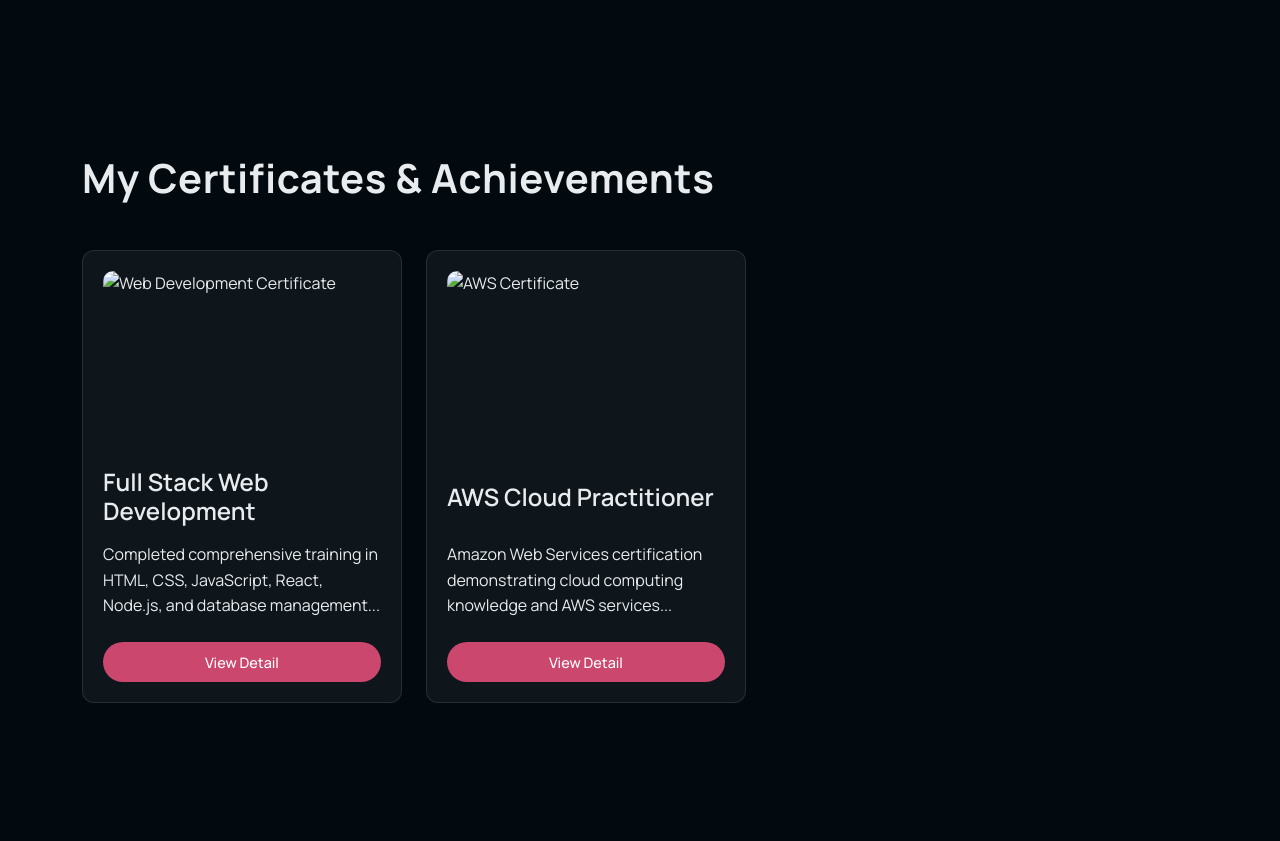
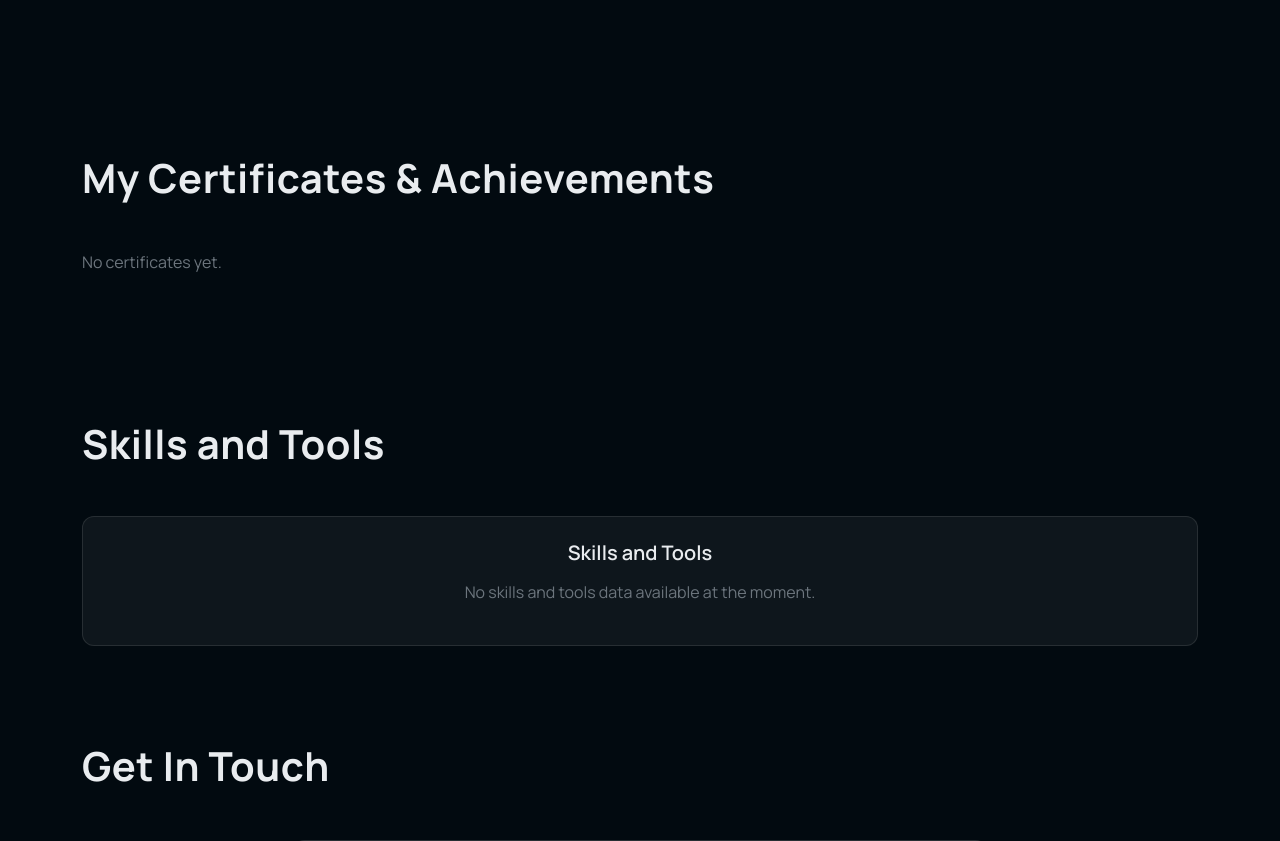
Before and after one commit to Jauziyah/porto_new, a CodeIgniter 4 app: the page made by app/Views/portofolio/main_layout.php in a window 1280 px wide. Shown: the part 1230-2071 px from the top of the page. Run offline with PHP 8.4 and a stand-in for CodeIgniter, Linux system fonts and the light colour scheme; the template is opened without the code that fills it, so the values that code supplies are empty; some libraries are stand-ins or nearby versions.

Commit message:
certificates in porto

```diff
--- a/app/Controllers/Porto_controller.php
+++ b/app/Controllers/Porto_controller.php
@@ -25,6 +25,7 @@ class Porto_controller extends BaseController
         $data['whatIDo'] = $this->model->getUserWhatIDo();
         $data['projects'] = $this->model->getAllProjectData();
         $data['techStack'] = $this->model->getTechStack();
+        $data['certificates'] = $this->model->getCertificates(1);
         return view('portofolio/main_layout', $data);
     }
 
--- a/app/Models/Porto_model.php
+++ b/app/Models/Porto_model.php
@@ -151,7 +151,7 @@ class Porto_model extends Model
         public function getCertificates($userId = null)
     {
         $builder = $this->db->table('certificates')
-            ->select('id, user_id, title, slug, image_url, description, issued_by, achieved_at, created_at, updated_at');
+            ->select('id, user_id, title, slug, image_url, description, issued_by, achieved_at, credential_id');
 
         if ($userId !== null) {
             $builder->where('user_id', $userId);
--- a/app/Views/portofolio/main_layout.php
+++ b/app/Views/portofolio/main_layout.php
@@ -1072,26 +1072,67 @@
 
             <!-- Horizontal Scroll Slider -->
             <div class="certificate-slider d-flex overflow-auto pb-3">
-
-                <!-- Certificate 1 -->
-                <div class="certificate-card me-4 flex-shrink-0">
-                    <img src="https://via.placeholder.com/400x250/2A2A2A/3a86ff?text=Web+Development+Certificate" class="certificate-img mb-3" alt="Web Development Certificate">
-                    <h4>Full Stack Web Development</h4>
-                    <p>Completed comprehensive training in HTML, CSS, JavaScript, React, Node.js, and database management...</p>
-                    <button class="btn btn-detail" data-bs-toggle="modal" data-bs-target="#certificateModal1">View Detail</button>
-                </div>
-
-                <!-- Certificate 2 -->
-                <div class="certificate-card me-4 flex-shrink-0">
-                    <img src="https://via.placeholder.com/400x250/2A2A2A/3a86ff?text=AWS+Certified" class="certificate-img mb-3" alt="AWS Certificate">
-                    <h4>AWS Cloud Practitioner</h4>
-                    <p>Amazon Web Services certification demonstrating cloud computing knowledge and AWS services...</p>
-                    <button class="btn btn-detail" data-bs-toggle="modal" data-bs-target="#certificateModal2">View Detail</button>
-                </div>
-
+                <?php if (!empty($certificates)): ?>
+                    <?php foreach ($certificates as $cert): ?>
+                        <div class="certificate-card me-4 flex-shrink-0">
+                            <?php if (!empty($cert['image_url'])): ?>
+                                <img src="<?= base_url('upload/profile/' . $cert['image_url']) ?>" class="certificate-img mb-3" alt="<?= esc($cert['title']) ?>">
+                            <?php else: ?>
+                                <img src="https://via.placeholder.com/400x250/2A2A2A/3a86ff?text=Certificate" class="certificate-img mb-3" alt="Certificate">
+                            <?php endif; ?>
+                            <h4><?= esc($cert['title']) ?></h4>
+                            <p>
+                                <?php if (!empty($cert['description'])): ?>
+                                    <?= esc(mb_strimwidth($cert['description'], 0, 110, '...')) ?>
+                                <?php else: ?>
+                                    Issued by <?= esc($cert['issued_by'] ?? '-') ?><?php if (!empty($cert['achieved_at'])): ?> • <?= esc(date('Y', strtotime($cert['achieved_at']))) ?><?php endif; ?>
+                                <?php endif; ?>
+                            </p>
+                            <button class="btn btn-detail" data-bs-toggle="modal" data-bs-target="#certificateModal<?= (int)$cert['id'] ?>">View Detail</button>
+                        </div>
+                    <?php endforeach; ?>
+                <?php else: ?>
+                    <div class="text-muted">No certificates yet.</div>
+                <?php endif; ?>
             </div>
         </div>
     </section>
+
+    <?php if (!empty($certificates)): ?>
+        <?php foreach ($certificates as $cert): ?>
+            <div class="modal fade" id="certificateModal<?= (int)$cert['id'] ?>" tabindex="-1" aria-labelledby="certificateModal<?= (int)$cert['id'] ?>Label" aria-hidden="true">
+                <div class="modal-dialog modal-lg">
+                    <div class="modal-content">
+                        <div class="modal-header">
+                            <h5 class="modal-title" id="certificateModal<?= (int)$cert['id'] ?>Label"><?= esc($cert['title']) ?></h5>
+                            <button type="button" class="btn-close" data-bs-dismiss="modal" aria-label="Close"></button>
+                        </div>
+                        <div class="modal-body">
+                            <?php if (!empty($cert['image_url'])): ?>
+                                <div class="mb-4">
+                                    <img src="<?= base_url('upload/profile/' . $cert['image_url']) ?>" class="d-block w-100" style="object-fit: contain; max-height: 450px;" alt="<?= esc($cert['title']) ?>">
+                                </div>
+                            <?php endif; ?>
+                            <h6 class="mb-3">Certificate Details:</h6>
+                            <p><strong>Issued By:</strong> <?= esc($cert['issued_by'] ?? '-') ?></p>
+                            <?php if (!empty($cert['achieved_at'])): ?>
+                                <p><strong>Issue Date:</strong> <?= esc(date('F d, Y', strtotime($cert['achieved_at']))) ?></p>
+                            <?php endif; ?>
+                            <?php if (!empty($cert['credential_id'])): ?>
+                                <p><strong>Credential ID:</strong> <?= esc($cert['credential_id']) ?></p>
+                            <?php endif; ?>
+                            <?php if (!empty($cert['description'])): ?>
+                                <p><strong>Description:</strong> <?= esc($cert['description']) ?></p>
+                            <?php endif; ?>
+                        </div>
+                        <div class="modal-footer">
+                            <button type="button" class="btn btn-modal-secondary" data-bs-dismiss="modal">Close</button>
+                        </div>
+                    </div>
+                </div>
+            </div>
+        <?php endforeach; ?>
+    <?php endif; ?>
 
     <!-- Skills and Tools Section -->
     <section class="skills-section py-5" id="skills">
```
